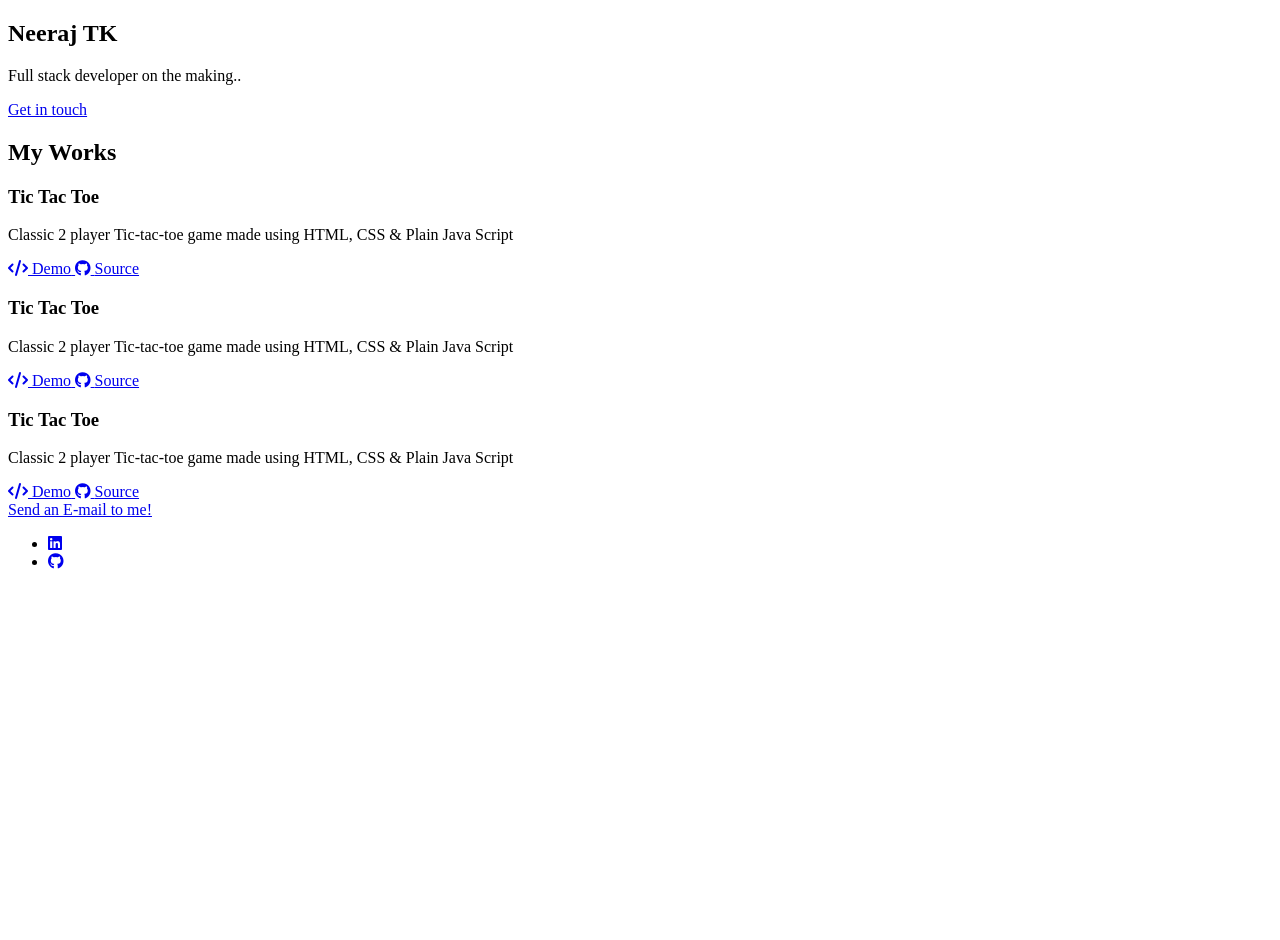
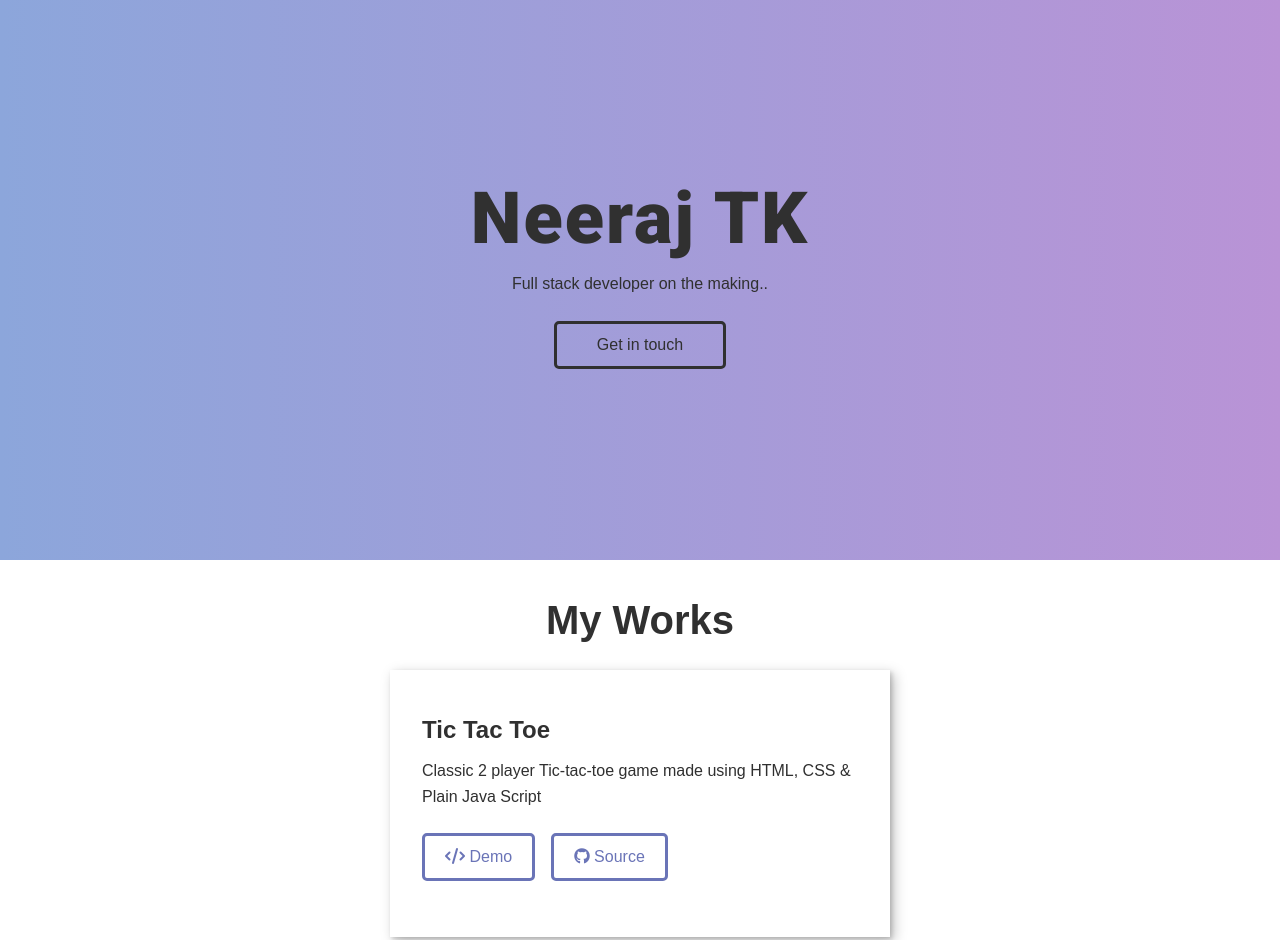
Before and after one commit to GaryGosh/My-Portfoilo, a plain HTML site: page index.html in a window 1280 px wide. Shown: the top 940 px of the page. Before the commit the page ends 800 px from the top, so only its background shows below. Drawn offline with Linux system fonts and the light colour scheme; the site is published under a folder, as on GitHub Pages, so addresses that start at the root find nothing.

Commit message:
fixed css render issue

```diff
--- a/index.html
+++ b/index.html
@@ -4,7 +4,7 @@
     <meta charset="UTF-8">
     <meta name="viewport" content="width=device-width, initial-scale=1.0">
     <title>Neeraj Portfoilo</title>
-    <link rel="stylesheet" href="/beauty.css">
+    <link rel="stylesheet" href="./beauty.css">
     <link href="https://fonts.googleapis.com/css2?family=Roboto:wght@400;500;700;900&display=swap" rel="stylesheet">
     <script src="https://kit.fontawesome.com/a9e5ab5c70.js" crossorigin="anonymous"></script>
 </head>
```
